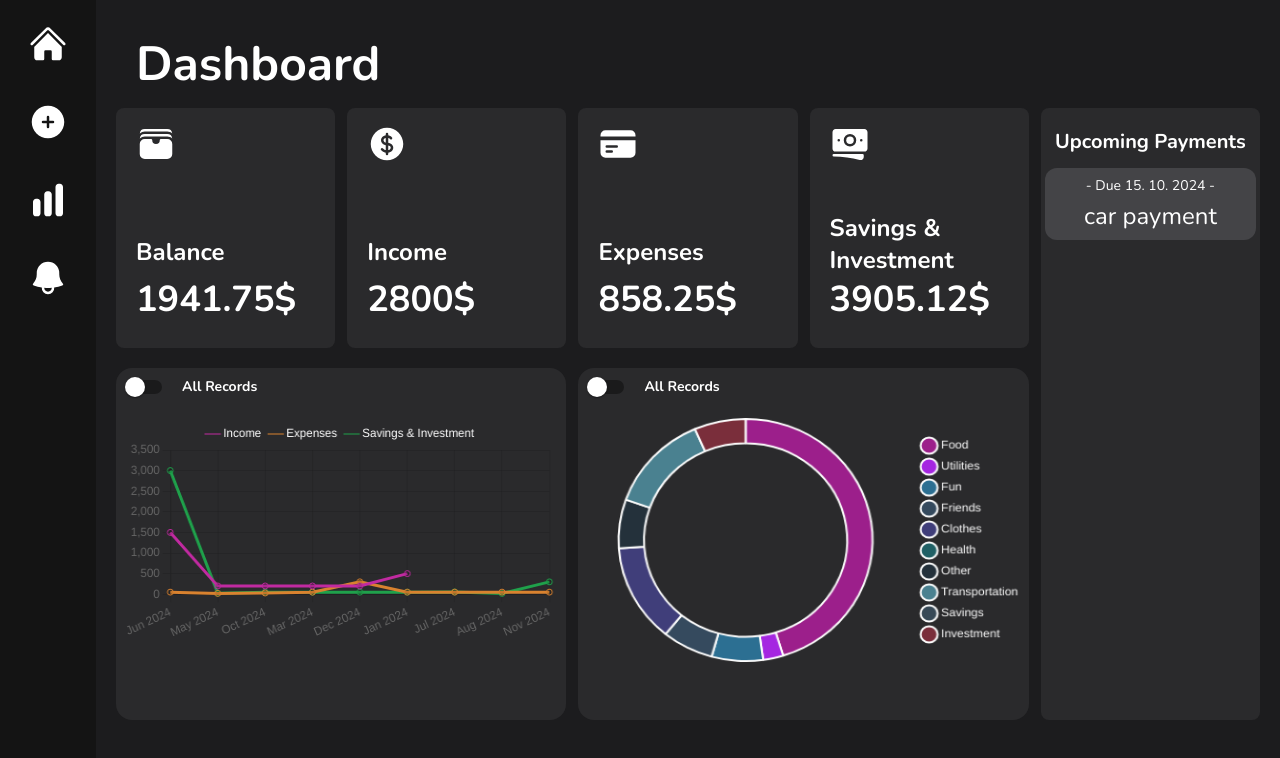
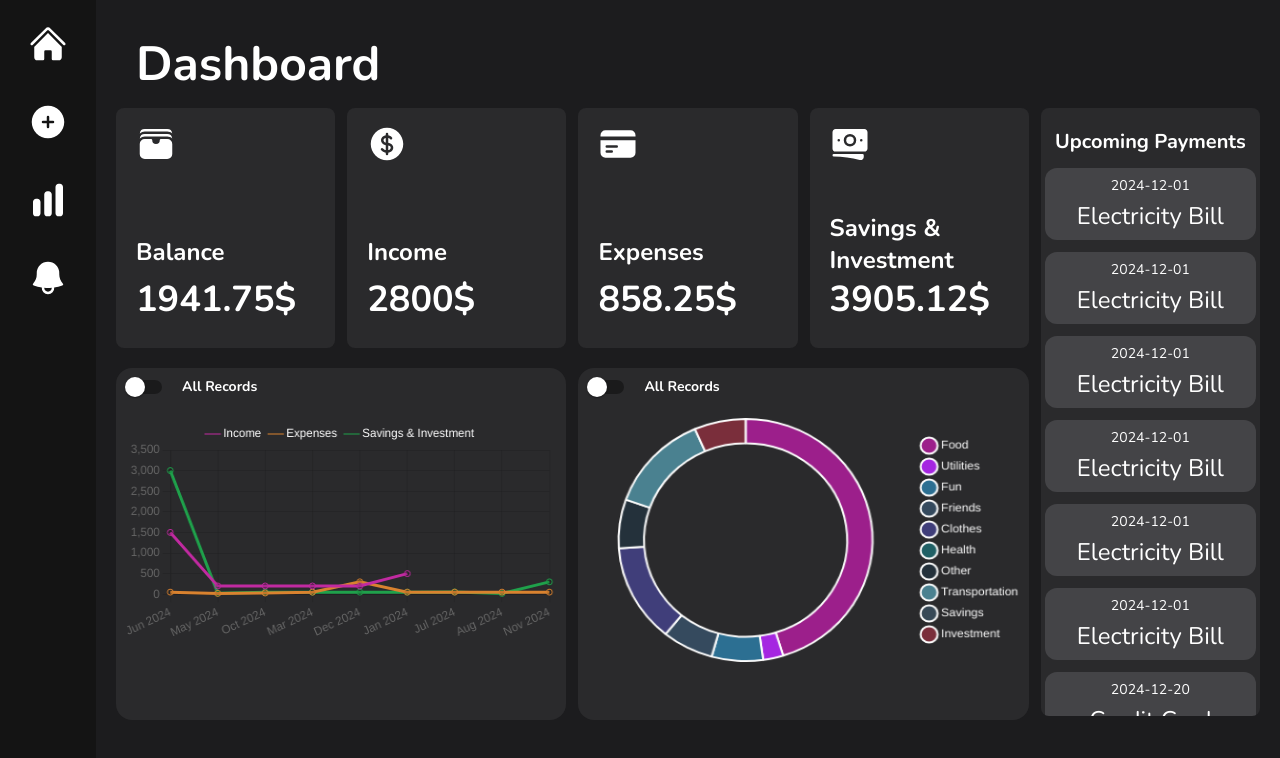
Before and after one commit to eycis/Budget-Dashboard, a Next.js app: page / in a window 1280 px wide. Shown: the top 758 px of the page. Built offline with nearby package versions, Linux system fonts and the light colour scheme.

Commit message:
Dashboard notifications

```diff
--- a/components/Dashboard.tsx
+++ b/components/Dashboard.tsx
@@ -4,7 +4,8 @@ import { Chart as ChartJS, CategoryScale, LinearScale, PointElement, LineElement
 import transactionsData from '@/data/mock_data.json';
 import LineChart from '@/components/charts/LineChart';
 import DoughnutChart from './charts/DoughnutChart';
-import NotificationData from './Notifications';
+import notificationData from '@/data/mock_data_notification.json';
+import {Notification} from '@/models/notification';
 
 
 ChartJS.register(CategoryScale, LinearScale, PointElement, LineElement, Title, Tooltip, Legend, ArcElement);
@@ -12,12 +13,15 @@ ChartJS.register(CategoryScale, LinearScale, PointElement, LineElement, Title, T
 const Dashboard = () => {
 
   const [notifications, setNotification] = useState<typeof Notification[]>([]);
+
   useEffect(() => {
-    // nahrání mock data
-    // setNotification(NotificationData.notifications);
+    //nahrání mock data pro notifications
+    setNotification(notificationData.notifications);
+
+
   }, []);
 
-
+  const filteredNotifications = notificationData.notifications.filter((notification) => notification.user ==="User1")
   //KPIs:
 
   const totalExpenses = transactionsData.transactions.filter(transaction => transaction.type === "expense")
@@ -80,14 +84,18 @@ const Dashboard = () => {
             </div>
           </div>
           </div>
+
             {/* Pravá dlaždice pro připomínky následujících transakcí */}
-          <div className='row-span-2 bg-[#2a2a2c] text-white rounded-lg px-1 overflow-y-auto' data-aos="fade-left">
+          <div className='row-span-2 h-screen max-h-[608px] bg-[#2a2a2c] text-white rounded-lg px-1 overflow-y-scroll
+          scrollbar scrollbar-thumb-[#444447] scrollbar-track-[#2a2a2c] scrollbar-thumb-rounded-lg' data-aos="fade-left">
             <h2 className='font-title text-xl text-center font-bold text-white mt-5'>Upcoming Payments</h2>
-              <div className='bg-[#444447] hover:bg-[#3a3aa3] transition-colors duration-500 h-min w-full rounded-xl mt-3'>
-                <p className='h-1/3 w-full font-title text-center pt-2 text-sm'>- Due 15. 10. 2024 - </p>
-                <p className='h-2/3 w-full text-2xl font-title text-center mt-1 pb-2'> car payment </p>
+              {filteredNotifications.map((notification, index) => (
+                <div key = {index} className='bg-[#444447] hover:bg-[#3a3aa3] transition-colors duration-500 h-min w-full rounded-xl mt-3'>
+                  <div className='h-1/3 w-full font-title text-center pt-2 text-sm'> {notification.dueDate}</div>
+                  <div className='h-2/3 w-full text-2xl font-title text-center mt-1 pb-2'>{notification.subject}</div>
+                </div>
+              ))}
               </div>
-            </div>
 
           {/* Grafy */}
           <div className='dashboard-plots col-span-2' data-aos="fade-down">
--- a/components/Input.tsx
+++ b/components/Input.tsx
@@ -40,7 +40,7 @@ const Input = () => {
 
     const submitTransaction= () => {
 
-        //TODO: pročistit kód, enkapsulace.
+        //TODO: pročistit kód:
         const newTransaction: typeof Transaction = {
             ...Transaction,
             id: transactions.length + 1,
--- a/data/mock_data_notification.json
+++ b/data/mock_data_notification.json
@@ -6,6 +6,36 @@
         "subject": "Electricity Bill",
         "isRecurring": true,
         "user": "User1"
+        },
+        {
+            "dueDate": "2024-12-01",
+            "subject": "Electricity Bill",
+            "isRecurring": true,
+            "user": "User1"
+        },
+        {
+            "dueDate": "2024-12-01",
+            "subject": "Electricity Bill",
+            "isRecurring": true,
+            "user": "User1"
+        },
+        {
+            "dueDate": "2024-12-01",
+            "subject": "Electricity Bill",
+            "isRecurring": true,
+            "user": "User1"
+        },
+        {
+            "dueDate": "2024-12-01",
+            "subject": "Electricity Bill",
+            "isRecurring": true,
+            "user": "User1"
+        },
+        {
+            "dueDate": "2024-12-01",
+            "subject": "Electricity Bill",
+            "isRecurring": true,
+            "user": "User1"
         },
         {
         "dueDate": "2024-12-05",
--- /dev/null
+++ b/models/notification.ts
@@ -0,0 +1,6 @@
+export const Notification = {
+    dueDate: '' as string,
+    subject: '' as string,
+    isRecurring: false as boolean,
+    user: '' as string
+}
--- a/package.json
+++ b/package.json
@@ -20,7 +20,8 @@
     "react": "^18.3.1",
     "react-chartjs-2": "^5.2.0",
     "react-dom": "^18.3.1",
-    "react-router-dom": "^6.27.0"
+    "react-router-dom": "^6.27.0",
+    "tailwind-scrollbar": "^3.1.0"
   },
   "devDependencies": {
     "@types/aos": "^3.0.7",
--- a/tailwind.config.ts
+++ b/tailwind.config.ts
@@ -15,7 +15,9 @@ const config: Config = {
       },
     },
   },
-  plugins: [],
+  plugins: [
+    require('tailwind-scrollbar'),
+  ],
 };
 
 export default config;
```
Also changed, not shown: 1 other file (tests, documents, lock files or other folders).
